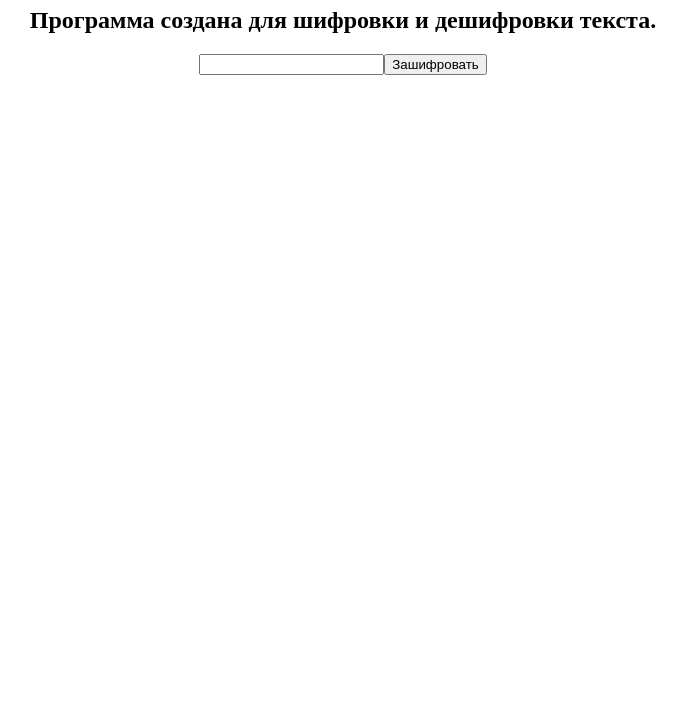
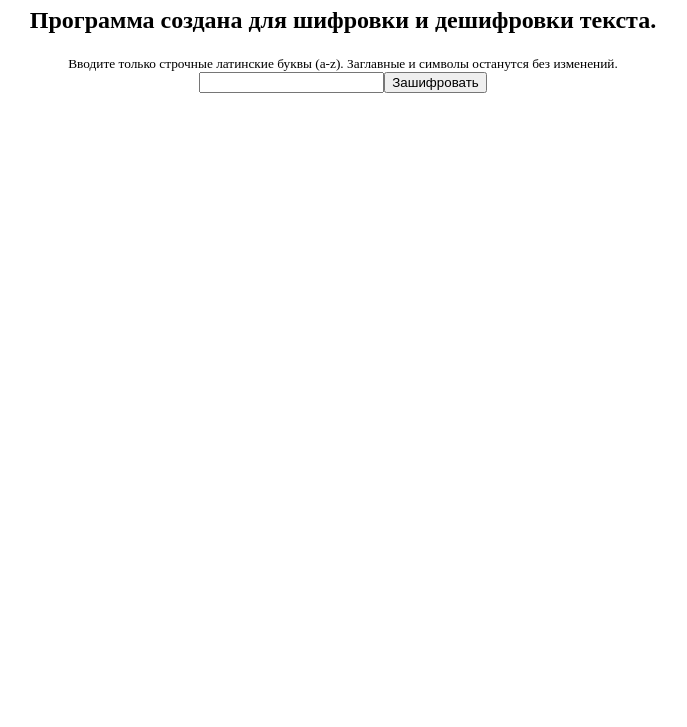
Before and after one commit to ET-VISUAL/GhostText, a website: page index.html in a window 1280 px wide. Shown: the part 73-800 px from the top of the page, without its empty margins (297-984 px from the left). Drawn offline with Linux system fonts and the light colour scheme.

Commit message:
fix src, test first encrypt

```diff
--- a/index.html
+++ b/index.html
@@ -10,6 +10,7 @@
     <div class="container">
         <h1 class="text-centeral">Шифрование текста</h1>
         <h2 class="description">Программа создана для шифровки и дешифровки текста.</h2>
+        <small>Вводите только строчные латинские буквы (a-z). Заглавные и символы останутся без изменений.</small>
         <div>
             <input type="text" id="text-input"><button>Зашифровать</button>
         </div>
```
